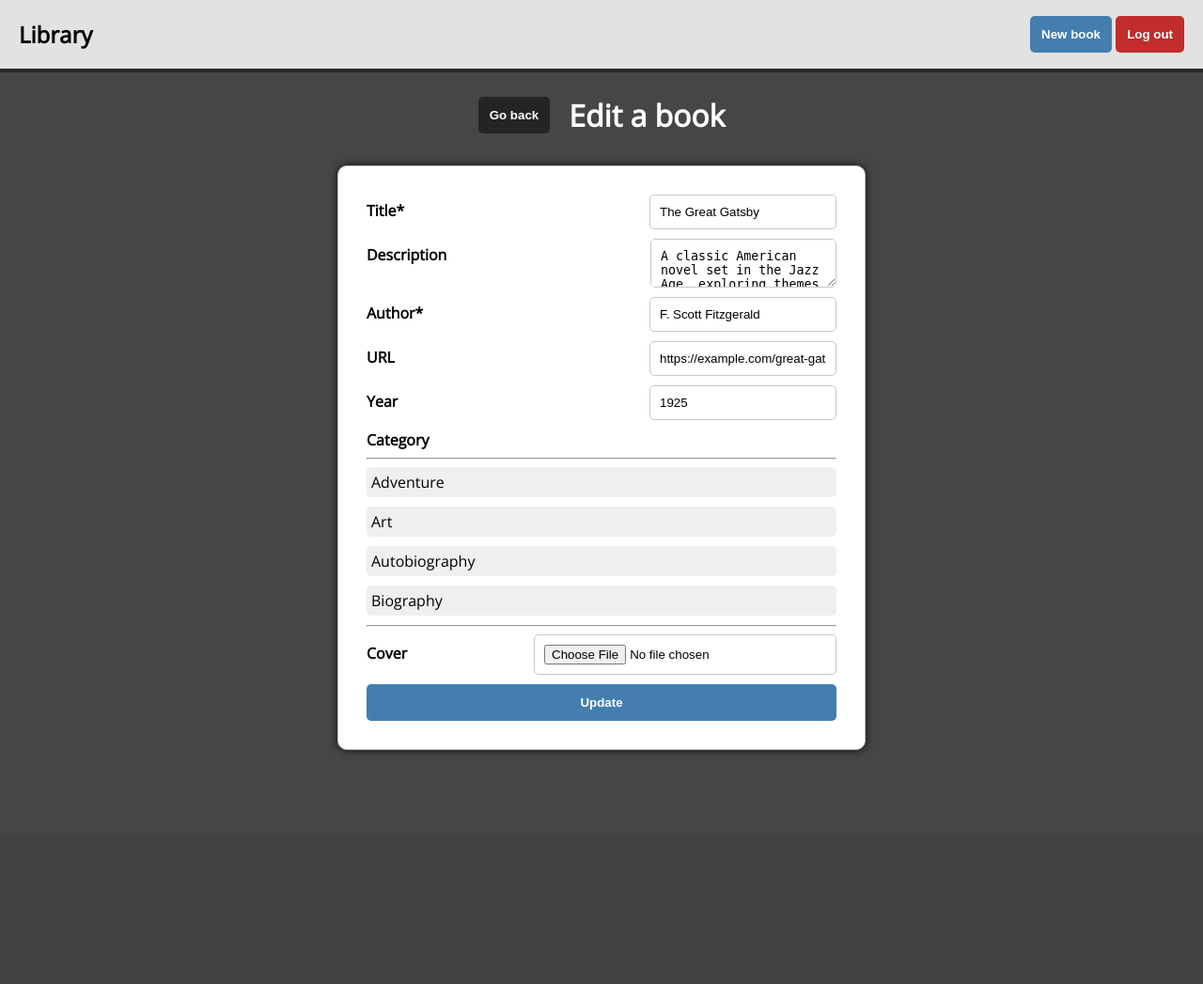
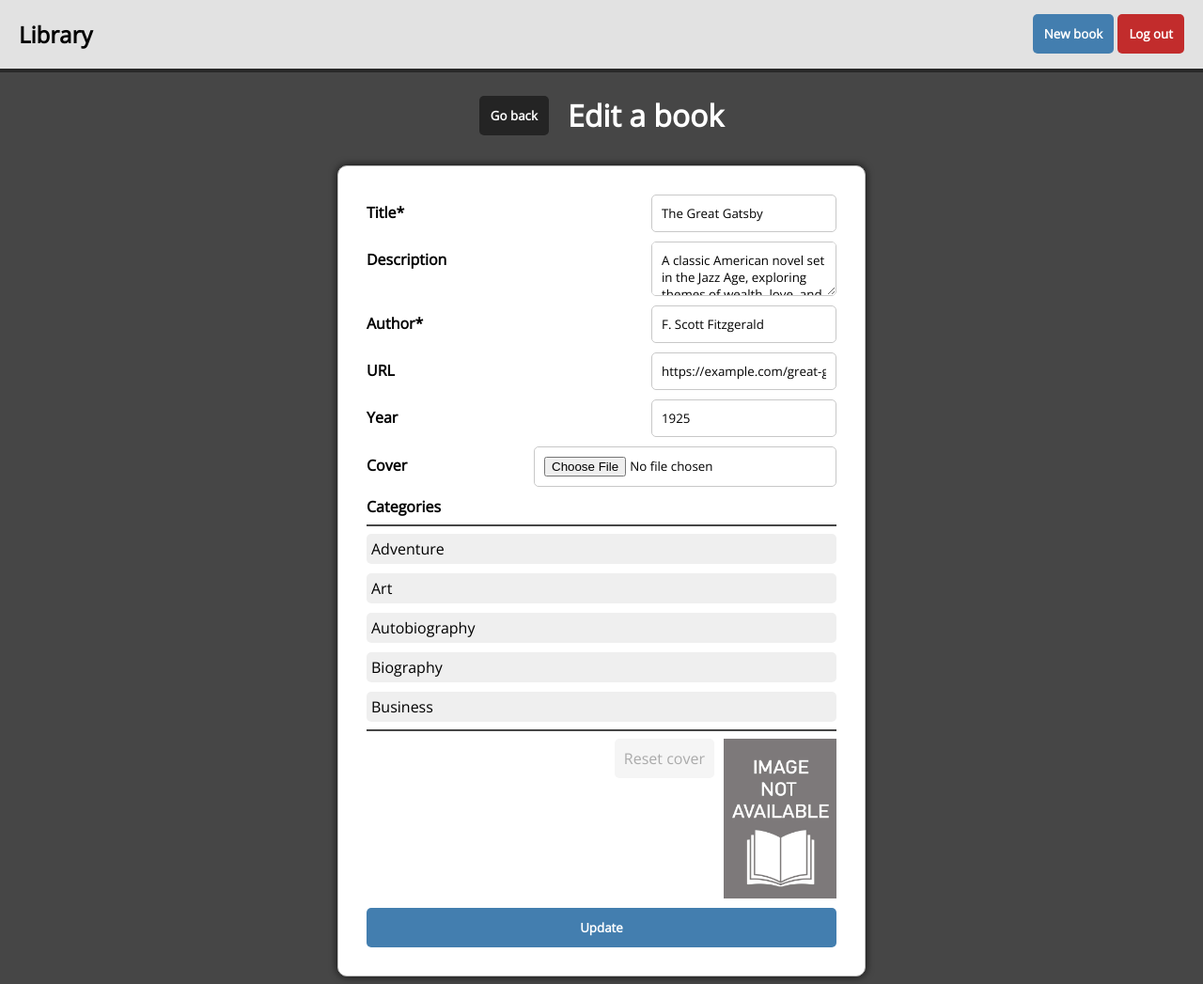
Before and after one commit to migbg/library, a PHP site: page /book_form.php?id=1&update=yes in a window 1280 px wide. Shown: the whole page at 94% size. Before the commit the page ends 800 px from the top, so only its background shows below. Run offline with PHP 8.4, Linux system fonts and the light colour scheme; a user stored in the database is signed in; data comes from the database, SQL or seed files in the repository.

Commit message:
Reset book cover button added and various fixes
- Fixed file upload verifications
- Some small improvements and styling

```diff
--- a/book.php
+++ b/book.php
@@ -51,7 +51,7 @@
             <p><strong>Author:</strong> <?php echo htmlspecialchars($result['author']); ?></p>
             <p><strong>Year:</strong> <?php echo $result['year'] != NULL ? htmlspecialchars($result['year']) : "N/A"; ?></p>
             <p><strong>Categories:</strong> <?php echo $result_categories != NULL ? htmlspecialchars(implode(", ", $result_categories)) : "N/A"; ?></p>
-            <p><strong>URL:</strong> <a href="<?php echo htmlspecialchars($result['URL']); ?>"><?php echo $result['URL'] != NULL ? htmlspecialchars($result['URL']) : "N/A"; ?></a></p>
+            <p><strong>URL:</strong> <a target="_blank" href="<?php echo htmlspecialchars($result['URL']); ?>"><?php echo $result['URL'] != NULL ? htmlspecialchars($result['URL']) : "N/A"; ?></a></p>
             <p class="description"><?php echo $result['description'] != NULL ? nl2br(htmlspecialchars($result['description'])) : "No description."; ?></p>
         </div>
     </div>
--- a/book_form.php
+++ b/book_form.php
@@ -1,6 +1,7 @@
 <?php
 require 'connect.php';
 session_start();
+
 if (!isset($_SESSION['isLogged'])) {
     header('Location: login_form.php');
     exit;
@@ -20,7 +21,7 @@ if (!isset($_SESSION['isLogged'])) {
 
         // If not, redirect to index
         if(!$book || $book['user_email'] != $_SESSION['loggedEmail']) {
-            header('Location: index.php');
+            header("Location: index.php");
             exit;
         }
 
@@ -61,25 +62,29 @@ $result = $get_categories->fetchAll(PDO::FETCH_ASSOC);
         <form action="book_actions.php<?php if ($update == "yes") echo "?id=" . htmlspecialchars($book['id']) ?>" method="post" enctype="multipart/form-data">
             <div class="container-row">
                 <label for="title"> Title* </label>
-                <input type="text" name="title" placeholder="Lord of the Rings" id="title" value="<?php if ($update == "yes") echo htmlspecialchars($book['title']) ?>" required>
+                <input type="text" name="title" placeholder="Lord of the Rings" id="title" value="<?php if ($update == "yes") echo htmlspecialchars($book['title']); else echo isset($_SESSION['book_title']) ? htmlspecialchars($_SESSION['book_title']) : ""; ?>" required>
             </div>
             <div class="container-row">
                 <label for="description"> Description </label>
-                <textarea name="description" placeholder="This is the description..." id="description"><?php if ($update == "yes") echo nl2br(htmlspecialchars($book['description'])) ?></textarea>
+                <textarea name="description" placeholder="This is the description..." id="description"><?php if ($update == "yes") echo nl2br(htmlspecialchars($book['description'])); else echo isset($_SESSION['book_description']) ? htmlspecialchars($_SESSION['book_description']) : ""; ?></textarea>
             </div>
             <div class="container-row">
                 <label for="author"> Author* </label>
-                <input type="text" name="author" placeholder="John Doe" id="author" value="<?php if ($update == "yes") echo htmlspecialchars($book['author']) ?>">
+                <input type="text" name="author" placeholder="John Doe" id="author" value="<?php if ($update == "yes") echo htmlspecialchars($book['author']); else echo isset($_SESSION['book_author']) ? htmlspecialchars($_SESSION['book_author']) : ""; ?>">
             </div>
             <div class="container-row">
                 <label for="url"> URL </label>
-                <input type="url" name="url" placeholder="https://example.com" id="url" value="<?php if ($update == "yes") echo htmlspecialchars($book['URL']) ?>">
+                <input type="url" name="url" placeholder="https://example.com" id="url" value="<?php if ($update == "yes") echo htmlspecialchars($book['URL']); else echo isset($_SESSION['book_url']) ? htmlspecialchars($_SESSION['book_url']) : ""; ?>">
             </div>
             <div class="container-row">
                 <label for="year"> Year </label>
-                <input type="number" name="year" placeholder="2025" min=1 id="year" value="<?php if ($update == "yes") echo (int)$book['year'] != NULL ?  htmlspecialchars((int)$book['year']) : ""?>">
+                <input type="number" name="year" placeholder="2025" min=1 id="year" value="<?php if ($update == "yes") echo (int)$book['year'] != NULL ?  htmlspecialchars((int)$book['year']) : ""; else echo isset($_SESSION['book_year']) ? htmlspecialchars($_SESSION['book_year']) : "";?>">
             </div>
-            <b> Category </b>
+            <div class="container-row">
+                <label for="userfile"> Cover </label>
+                <input type="file" name="userfile" id="userfile">
+            </div>
+            <b> Categories </b>
             <hr>
             <div class="scroll">
                 <?php
@@ -100,12 +105,20 @@ $result = $get_categories->fetchAll(PDO::FETCH_ASSOC);
                 ?>
             </div>
             <hr>
-            <div class="container-row">
-                <label for="userfile"> Cover </label>
-                <input type="file" name="userfile" id="userfile">
-            </div>
+            <?php
+                if ($update == "yes"){
+                    echo "<div class='container-row cover'>";
+                    echo "<label class='container-row reset'>";
+                    echo "<span> Reset cover </span>";
+                    echo "<input type='checkbox' name='reset' value='yes'>";
+                    echo "</label>";
+                    echo "<img src='uploads/" . htmlspecialchars($book['cover']) . "' alt='Book cover' height='170px' width='120px'>";
+                    echo "</div>";
+                }
+            ?>
             <button name="action" type="submit" style="width: 100%;" <?php if ($update == "yes") echo "value='update'" ?>><?php echo $update == "yes" ? "Update" : "Register a book" ?></button>
         </form>
     </div>
 </body>
 </html>
+<?php unset($_SESSION['book_title'], $_SESSION['book_author'], $_SESSION['book_year'], $_SESSION['book_url'], $_SESSION['book_description']); ?>
--- a/style.css
+++ b/style.css
@@ -27,8 +27,35 @@ body {
     font-weight: normal;
 }
 
+.cover {
+    align-items: flex-start;
+    justify-content: flex-end;
+    gap: 10px;
+}
+
 label:has(input[type="checkbox"]:checked) {
     background-color: rgb(67, 126, 175);
+    color: white;
+}
+
+.reset {
+    background-color: rgb(245, 245, 245);
+    padding: 10px;
+    border-radius: 5px;
+    font-weight: normal;
+    justify-content: center;
+}
+
+.reset span {
+    color: rgb(170, 170, 170);
+}
+
+.reset:has(input[type="checkbox"]:checked) {
+    background-color: rgb(194, 82, 82);
+    color: white;
+}
+
+.reset:has(input[type="checkbox"]:checked) span {
     color: white;
 }
 
@@ -99,9 +126,11 @@ input, textarea, select {
     border: 1px solid rgb(190, 190, 190);
     border-color: rgb(200, 200, 200);
     border-radius: 5px;
+    font-family: 'Open Sans', sans-serif;
 }
 
 button {
+    font-family: 'Open Sans', sans-serif;
     padding: 12px;
     border-style: none;
     border-radius: 5px;
@@ -230,6 +259,13 @@ nav {
 }
 
 .scroll {
-    height: 160px;
+    height: 200px;
     overflow-y: scroll;
+    scrollbar-width: thin;
 }
+
+hr{
+    height: 2px;
+    border: none;
+    background-color: rgb(70, 70, 70);
+}
```
Also changed, not shown: book_actions.php (+13 -11 lines).
